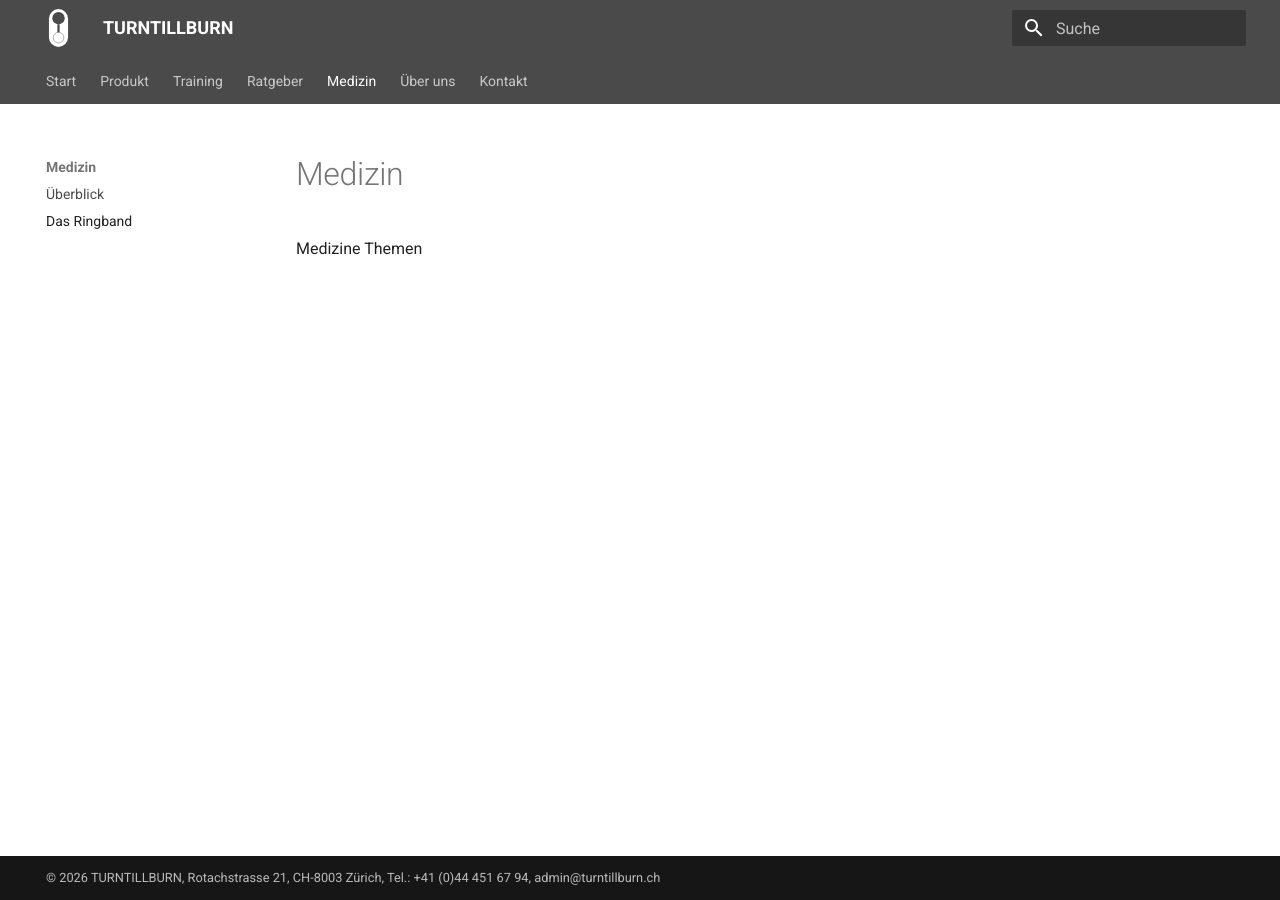
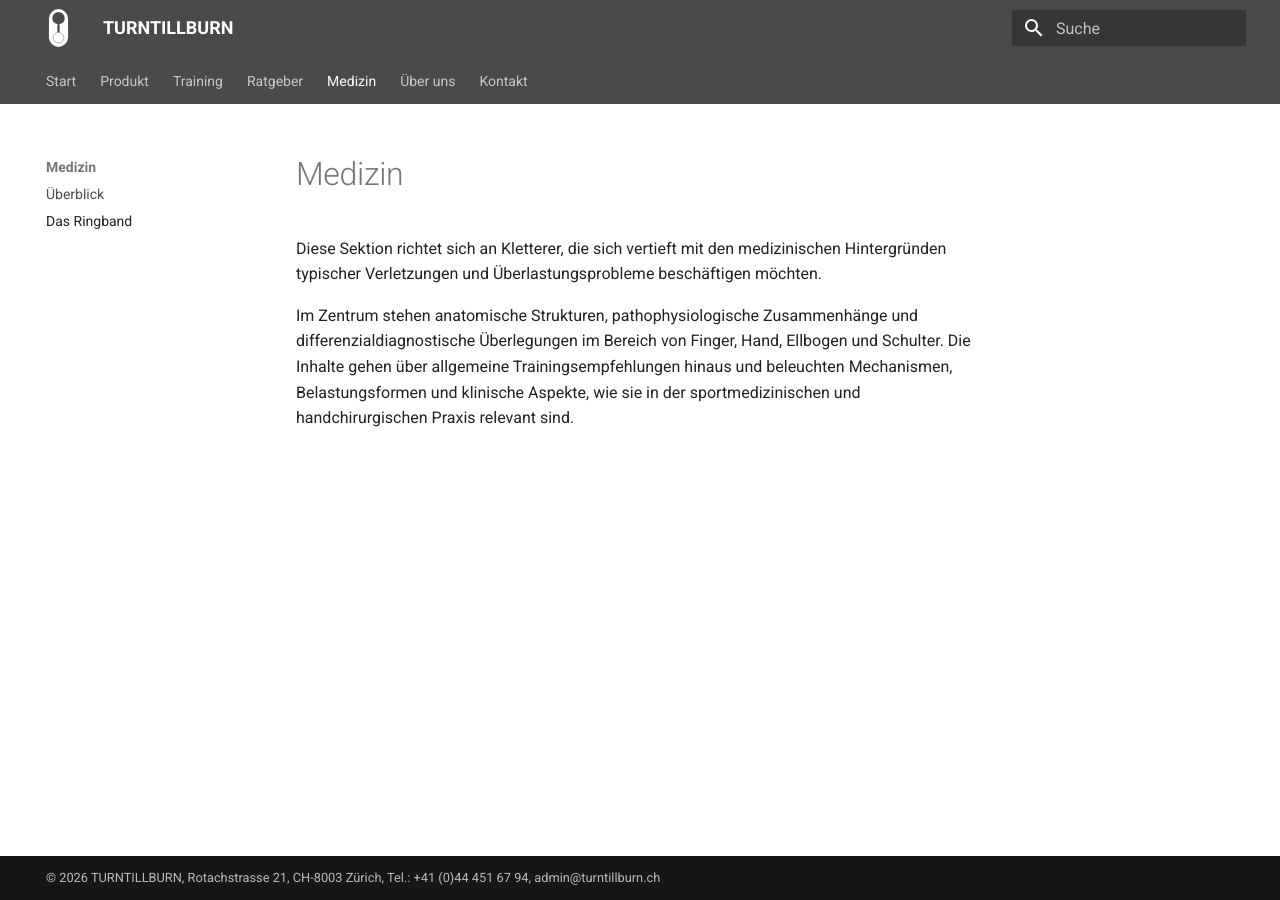
Before and after one commit to turntillburn/ttb-mkdocs, an MkDocs documentation site: the page built from docs/medicine/index.md, in a window 1280 px wide. Built offline with MkDocs 1.6.1 and Material for MkDocs 9.7.7, drawn with Linux system fonts in a browser that asks for light colours.

Commit message:
Add draft introduction for Medicine section (to be reviewed)

```diff
--- a/docs/medicine/index.md
+++ b/docs/medicine/index.md
@@ -1,3 +1,5 @@
 # Medizin
 
-Medizine Themen
+Diese Sektion richtet sich an Kletterer, die sich vertieft mit den medizinischen Hintergründen typischer Verletzungen und Überlastungsprobleme beschäftigen möchten.
+
+Im Zentrum stehen anatomische Strukturen, pathophysiologische Zusammenhänge und differenzialdiagnostische Überlegungen im Bereich von Finger, Hand, Ellbogen und Schulter. Die Inhalte gehen über allgemeine Trainingsempfehlungen hinaus und beleuchten Mechanismen, Belastungsformen und klinische Aspekte, wie sie in der sportmedizinischen und handchirurgischen Praxis relevant sind.
```
